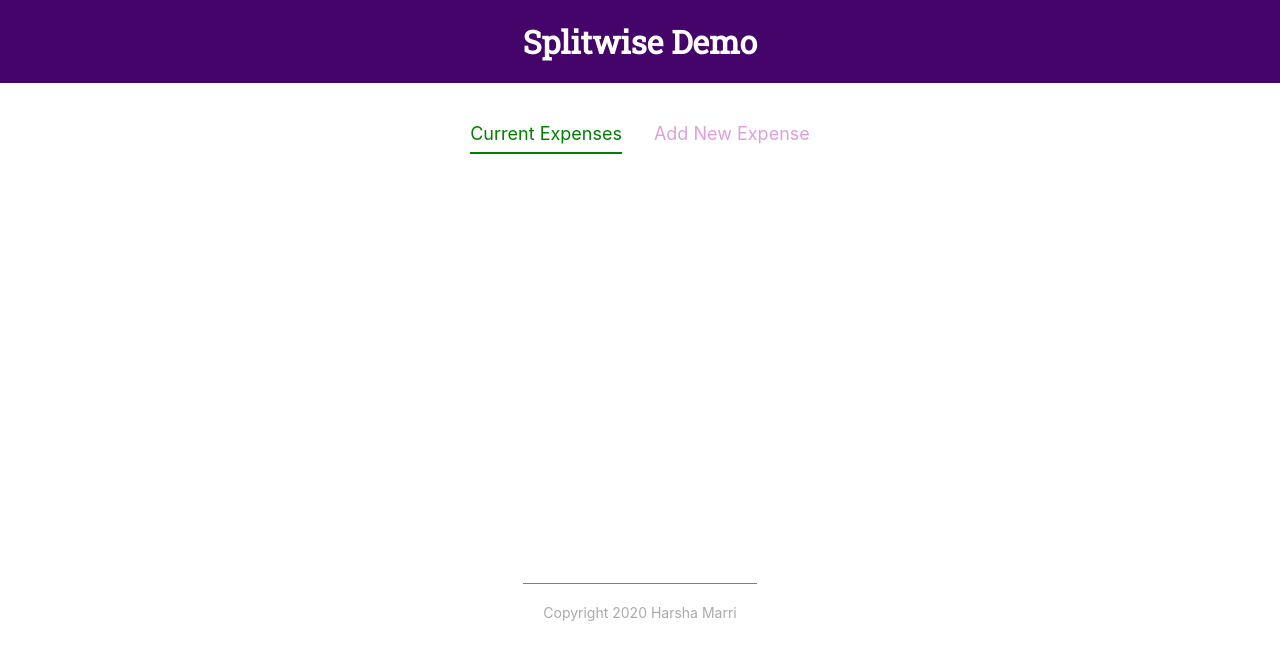
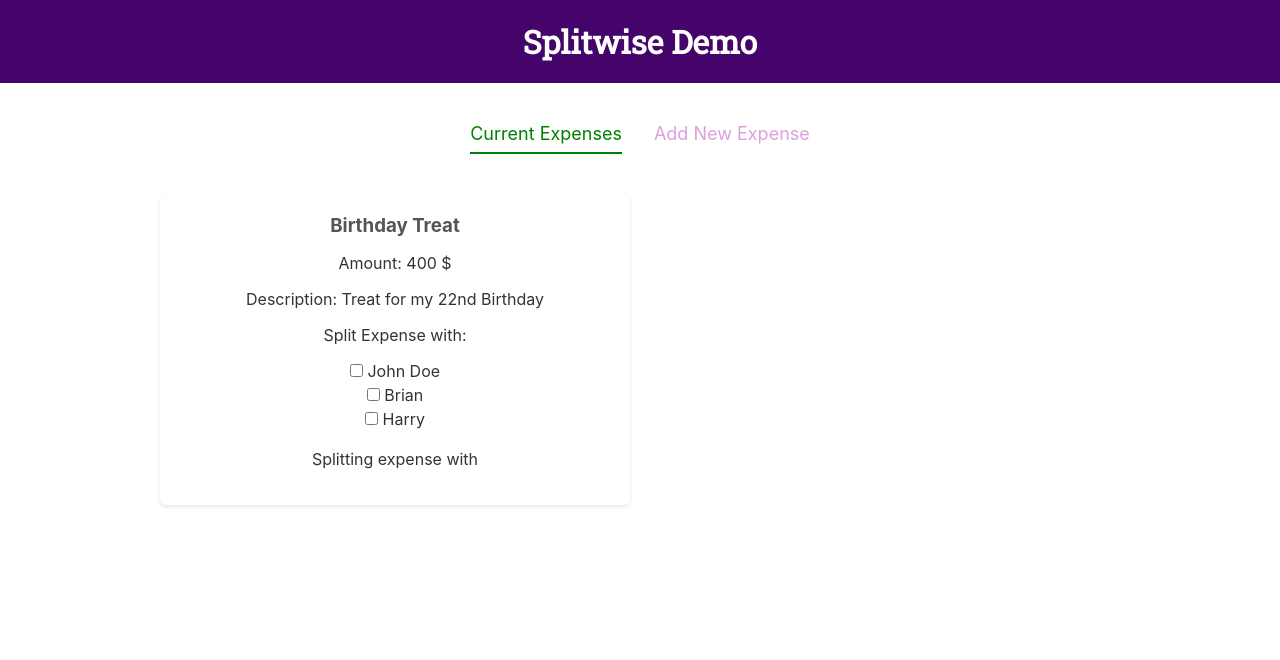
Before and after one commit to maskedTitan/svelte-splitwise, a Svelte app: page / in a window 1280 px wide. Shown: the top 660 px of the page. Built offline with nearby package versions, Linux system fonts and the light colour scheme.

Commit message:
Added ExpenseDetails and a custom Card Component

```diff
--- a/src/App.svelte
+++ b/src/App.svelte
@@ -3,11 +3,46 @@
   import Footer from "./UI/Footer.svelte";
   import Tabs from "./UI/Tabs.svelte";
   import CreateExpense from "./Expenses/CreateExpense.svelte";
+  import ExpenseList from "./Expenses/ExpenseList.svelte";
+
   let items = ["Current Expenses", "Add New Expense"];
   let activeItem = "Current Expenses";
 
   const tabChange = e => {
     activeItem = e.detail;
+  };
+  let friends = [
+    {
+      id: 1,
+      name: "John Doe"
+    },
+    {
+      id: 2,
+      name: "Brian"
+    },
+    {
+      id: 3,
+      name: "Harry"
+    }
+  ];
+  let expenses = [
+    {
+      id: Math.random() * Date.now(),
+      event: "Birthday Treat",
+      amount: 400,
+      description: "Treat for my 22nd Birthday"
+    }
+  ];
+  const addExpense = e => {
+    const expense = e.detail;
+    expenses = [...expenses, expense];
+    activeItem = "Current Expenses";
+  };
+  const updateAmount = e => {
+    const { id, friend } = e.detail;
+    let updatedExpenses = [...expenses];
+    updatedExpenses[0].amount = 200;
+    expenses = updatedExpenses;
   };
 </script>
 
@@ -22,11 +57,9 @@
 <Header />
 <main>
   <Tabs {items} {activeItem} on:tab-change={tabChange} />
-  {#if activeItem === 'Current Polls'}
-    <p>Poll List Component goes here</p>
+  {#if activeItem === 'Current Expenses'}
+    <ExpenseList {expenses} {friends} on:update-amount={updateAmount} />
   {:else if activeItem === 'Add New Expense'}
-    <CreateExpense />
+    <CreateExpense {friends} on:add-expense={addExpense} />
   {/if}
 </main>
-
-<Footer />
--- a/src/Expenses/CreateExpense.svelte
+++ b/src/Expenses/CreateExpense.svelte
@@ -1,5 +1,11 @@
 <script>
+  import { createEventDispatcher } from "svelte";
   import Button from "../UI/Button.svelte";
+
+  const dispatch = createEventDispatcher();
+
+  export let friends;
+
   let fields = {
     event: "",
     amount: "",
@@ -34,7 +40,11 @@
       errors.amount = "";
     }
     if (isValid) {
-      console.log("valid");
+      let expense = {
+        ...fields,
+        id: Math.random() * Date.now()
+      };
+      dispatch("add-expense", expense);
     }
   };
 </script>
@@ -85,5 +95,12 @@
     <label for="description">Description</label>
     <textarea type="text" id="description" bind:value={fields.description} />
   </div>
+  <div class="form-field">
+    <label for="description">Friends</label>
+    {#each friends as friend}
+      <p>{friend.name}</p>
+    {/each}
+  </div>
+
   <Button type="secondary" flat>Add Expense</Button>
 </form>
--- /dev/null
+++ b/src/Expenses/ExpenseDetails.svelte
@@ -0,0 +1,70 @@
+<script>
+  import { createEventDispatcher } from "svelte";
+  import Card from "../UI/Card.svelte";
+
+  const dispatch = createEventDispatcher();
+  export let expense;
+  let defaultFriend = [""];
+  export let friends;
+
+  function join(defaultFriend) {
+    if (defaultFriend.length === 1) return defaultFriend[0];
+    return `${defaultFriend.slice(0, -1).join(", ")} and ${
+      defaultFriend[defaultFriend.length - 1]
+    }`;
+  }
+  function updateAmount(friend, id) {
+    dispatch("update-amount", {
+      friend,
+      id
+    });
+  }
+</script>
+
+<style>
+  .expense {
+    text-align: center;
+  }
+  h3 {
+    margin: 0 auto;
+    color: #555;
+  }
+  .friends {
+    display: flex;
+    flex-direction: column;
+  }
+</style>
+
+<Card>
+  <div class="expense">
+    <h3>{expense.event}</h3>
+    <div class="amount">
+      <p>Amount: {expense.amount} $</p>
+    </div>
+    <div class="description">
+      {#if expense.description}
+        <p>Description: {expense.description}</p>
+      {/if}
+    </div>
+    <p>Split Expense with:</p>
+    <div class="friends">
+      {#each friends as friend (friend.id)}
+        <label
+          on:click={() => {
+            updateAmount(friend.name, friend.id);
+          }}>
+          <input
+            type="checkbox"
+            bind:group={defaultFriend}
+            value={friend.name} />
+          {friend.name}
+        </label>
+      {/each}
+    </div>
+    {#if defaultFriend.length === 0}
+      <p>Expense not being split with anyone</p>
+    {:else}
+      <p>Splitting expense with {join(defaultFriend)}</p>
+    {/if}
+  </div>
+</Card>
--- /dev/null
+++ b/src/Expenses/ExpenseList.svelte
@@ -0,0 +1,19 @@
+<script>
+  import ExpenseDetails from "./ExpenseDetails.svelte";
+  export let expenses, friends;
+</script>
+
+<style>
+  .expense-list {
+    display: grid;
+    grid-template-columns: 1fr 1fr;
+    grid-gap: 20px;
+  }
+</style>
+
+<div class="expense-list">
+  {#each expenses as expense (expense.id)}
+    <ExpenseDetails {expense} {friends} on:update-amount />
+  {/each}
+
+</div>
--- /dev/null
+++ b/src/UI/Card.svelte
@@ -0,0 +1,12 @@
+<style>
+  .card {
+    background: white;
+    padding: 20px;
+    border-radius: 6px;
+    box-shadow: 0px 2px 4px rgba(0, 0, 0, 0.1);
+  }
+</style>
+
+<div class="card">
+  <slot />
+</div>
```
